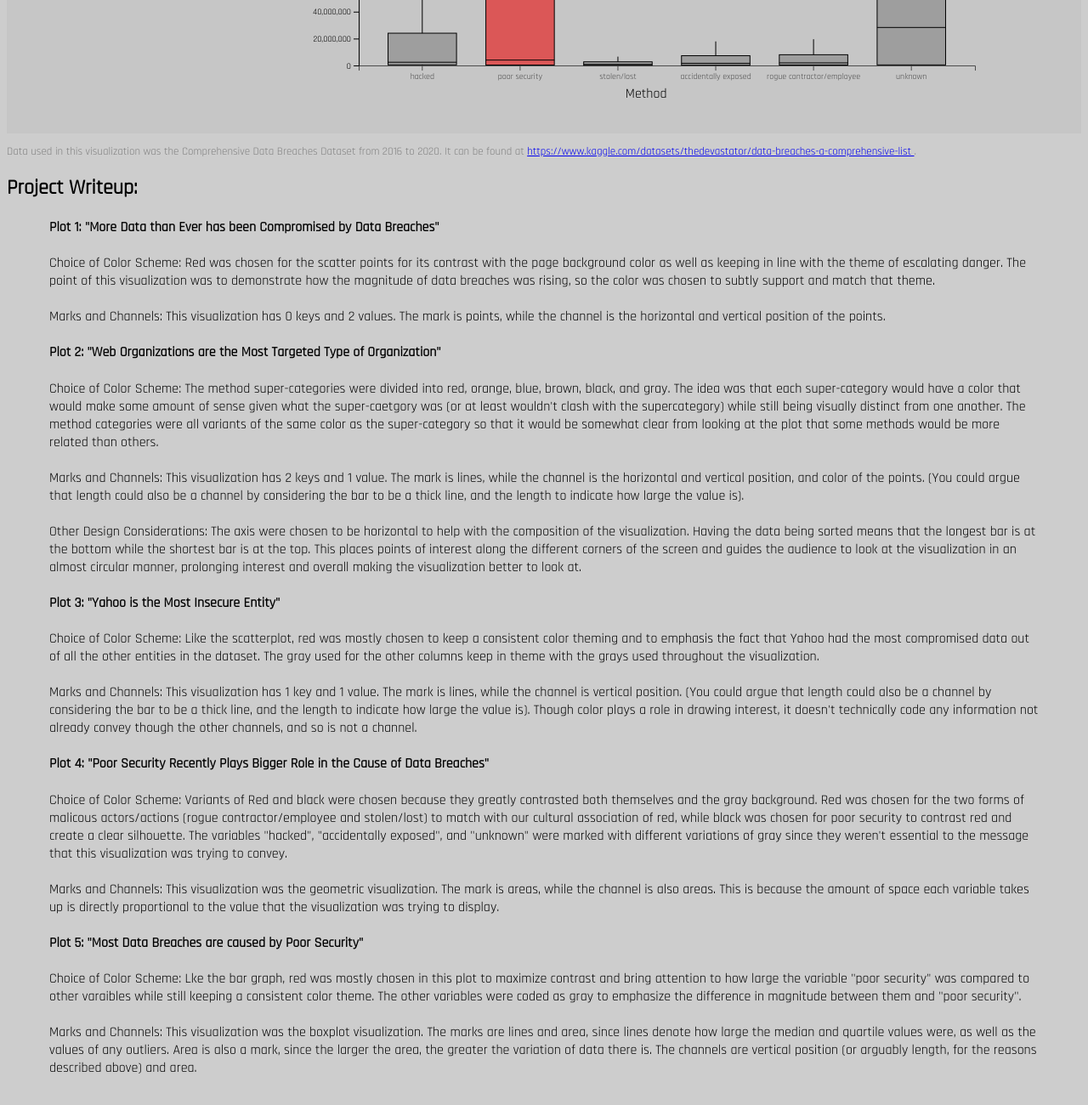
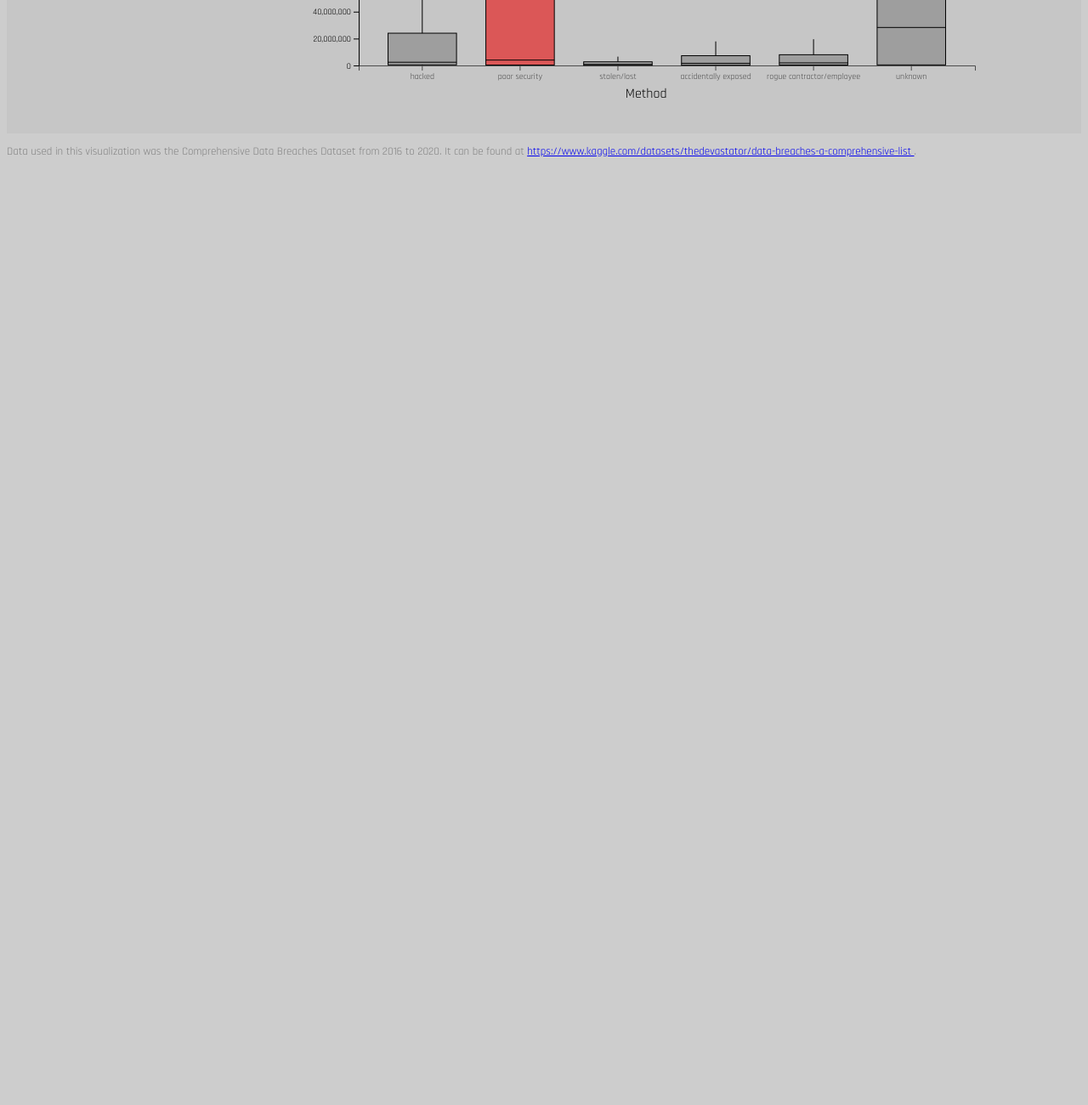
Before and after one commit to JiaDarren/data-breach-analysis, a plain HTML site: page index.html in a window 1280 px wide. Shown: the part 3380-4680 px from the top of the page at 85% size. After the commit the page ends 3579 px from the top, so only its background shows below. Drawn offline with nearby package versions, Linux system fonts and the light colour scheme.

Commit message:
removed project writeup from index

```diff
--- a/index.html
+++ b/index.html
@@ -112,85 +112,5 @@
             https://www.kaggle.com/datasets/thedevastator/data-breaches-a-comprehensive-list
         </a>.
     </p>
-    <h2>Project Writeup:</h2>
-    <div class = "writeup">
-        <h4>Plot 1: "More Data than Ever has been Compromised by Data Breaches"</h4>
-        <p>
-            Choice of Color Scheme: Red was chosen for the scatter points for its contrast with the page background color
-            as well as keeping in line with the theme of escalating danger. The point of this visualization was to demonstrate
-            how the magnitude of data breaches was rising, so the color was chosen to subtly support and match that theme.
-            <br/>
-            <br/>
-            Marks and Channels: This visualization has 0 keys and 2 values. The mark is points, while the channel is the horizontal
-            and vertical position of the points.
-        </p>
-    </div>
-    <div class = "writeup">
-        <h4>Plot 2: "Web Organizations are the Most Targeted Type of Organization"</h4>
-        <p>
-            Choice of Color Scheme: The method super-categories were divided into red, orange, blue, brown, black, and gray. The idea
-            was that each super-category would have a color that would make some amount of sense given what the super-caetgory was
-            (or at least wouldn't clash with the supercategory) while still being visually distinct from one another. The method categories
-            were all variants of the same color as the super-category so that it would be somewhat clear from looking at the plot that
-            some methods would be more related than others.
-            <br/>
-            <br/>
-            Marks and Channels: This visualization has 2 keys and 1 value. The mark is lines, while the channel is the horizontal
-            and vertical position, and color of the points. (You could argue that length could also be a channel by considering the
-            bar to be a thick line, and the length to indicate how large the value is).
-            <br/>
-            <br/>
-            Other Design Considerations: The axis were chosen to be horizontal to help with the composition of the visualization. Having
-            the data being sorted means that the longest bar is at the bottom while the shortest bar is at the top. This places points of
-            interest along the different corners of the screen and guides the audience to look at the visualization in an almost circular
-            manner, prolonging interest and overall making the visualization better to look at.
-        </p>
-    </div>
-    <div class = "writeup">
-        <h4>Plot 3: "Yahoo is the Most Insecure Entity"</h4>
-        <p>
-            Choice of Color Scheme: Like the scatterplot, red was mostly chosen to keep a consistent color theming and to emphasis the
-            fact that Yahoo had the most compromised data out of all the other entities in the dataset. The gray used for the other
-            columns keep in theme with the grays used throughout the visualization.
-            <br/>
-            <br/>
-            Marks and Channels: This visualization has 1 key and 1 value. The mark is lines, while the channel is vertical position.
-            (You could argue that length could also be a channel by considering the bar to be a thick line, and the length to
-            indicate how large the value is). Though color plays a role in drawing interest, it doesn't technically code any information
-            not already convey though the other channels, and so is not a channel.
-        </p>
-    </div>
-    <div class = "writeup">
-        <h4>Plot 4: "Poor Security Recently Plays Bigger Role in the Cause of Data Breaches"</h4>
-        <p>
-            Choice of Color Scheme: Variants of Red and black were chosen because they greatly contrasted both themselves and the
-            gray background. Red was chosen for the two forms of malicous actors/actions (rogue contractor/employee and stolen/lost)
-            to match with our cultural association of red, while black was chosen for poor security to contrast red and create a clear
-            silhouette. The variables "hacked", "accidentally exposed", and "unknown" were marked with different variations of gray
-            since they weren't essential to the message that this visualization was trying to convey.
-            <br/>
-            <br/>
-            Marks and Channels: This visualization was the geometric visualization. The mark is areas, while the channel is also areas.
-            This is because the amount of space each variable takes up is directly proportional to the value that the visualization was
-            trying to display.
-        </p>
-    </div>
-    <div class = "writeup">
-        <h4>Plot 5: "Most Data Breaches are caused by Poor Security"</h4>
-        <p>
-            Choice of Color Scheme: Lke the bar graph, red was mostly chosen in this plot to maximize contrast and bring attention to
-            how large the variable "poor security" was compared to other varaibles while still keeping a consistent color theme. The other
-            variables were coded as gray to emphasize the difference in magnitude between them and "poor security".
-            <br/>
-            <br/>
-            Marks and Channels: This visualization was the boxplot visualization. The marks are lines and area, since lines denote how large
-            the median and quartile values were, as well as the values of any outliers. Area is also a mark, since the larger the area, the
-            greater the variation of data there is. The channels are vertical position (or arguably length, for the reasons described above)
-            and area.
-        </p>
-    </div>
-    <br/>
-    <br/>
-    <br/>
 </body>
 </html>
```
